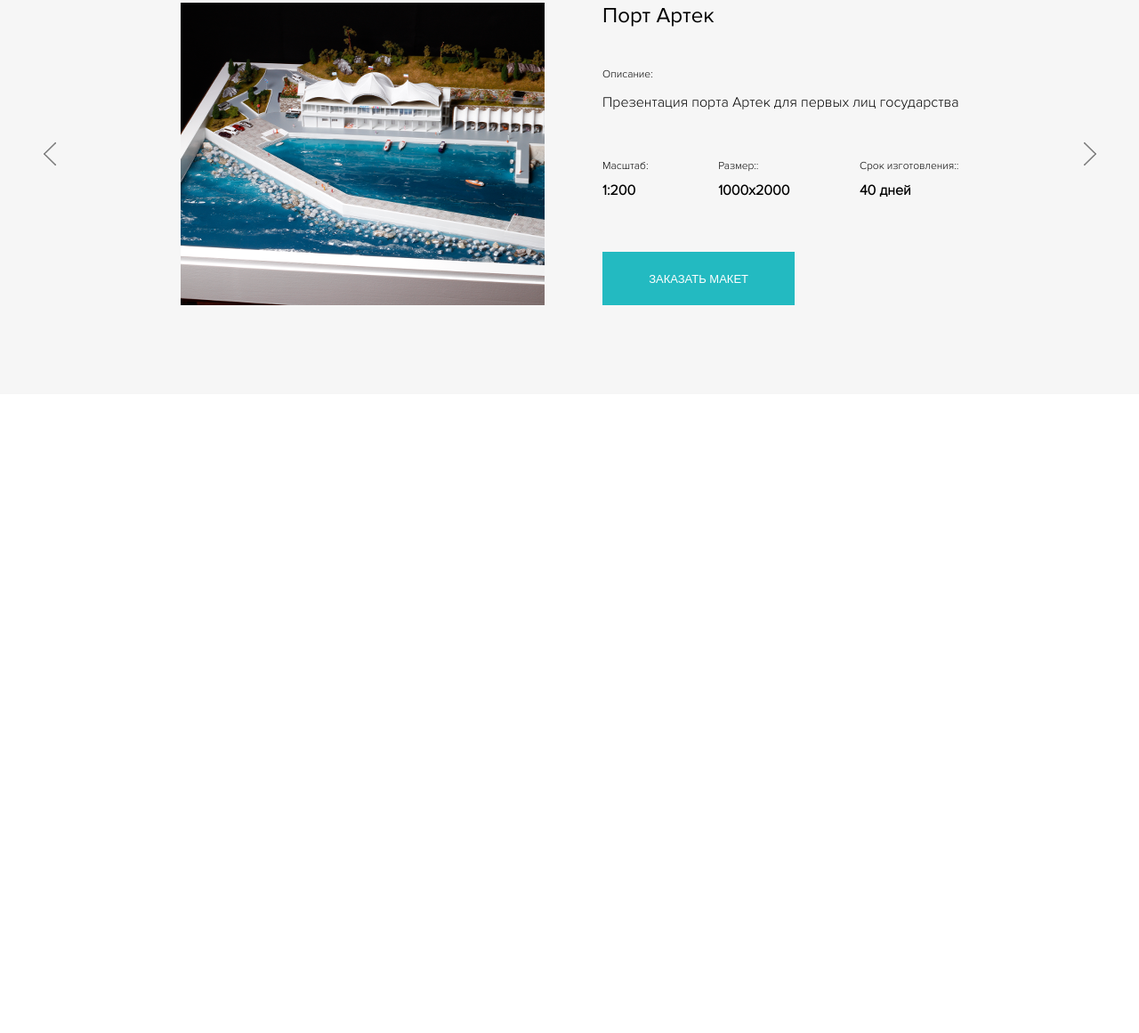
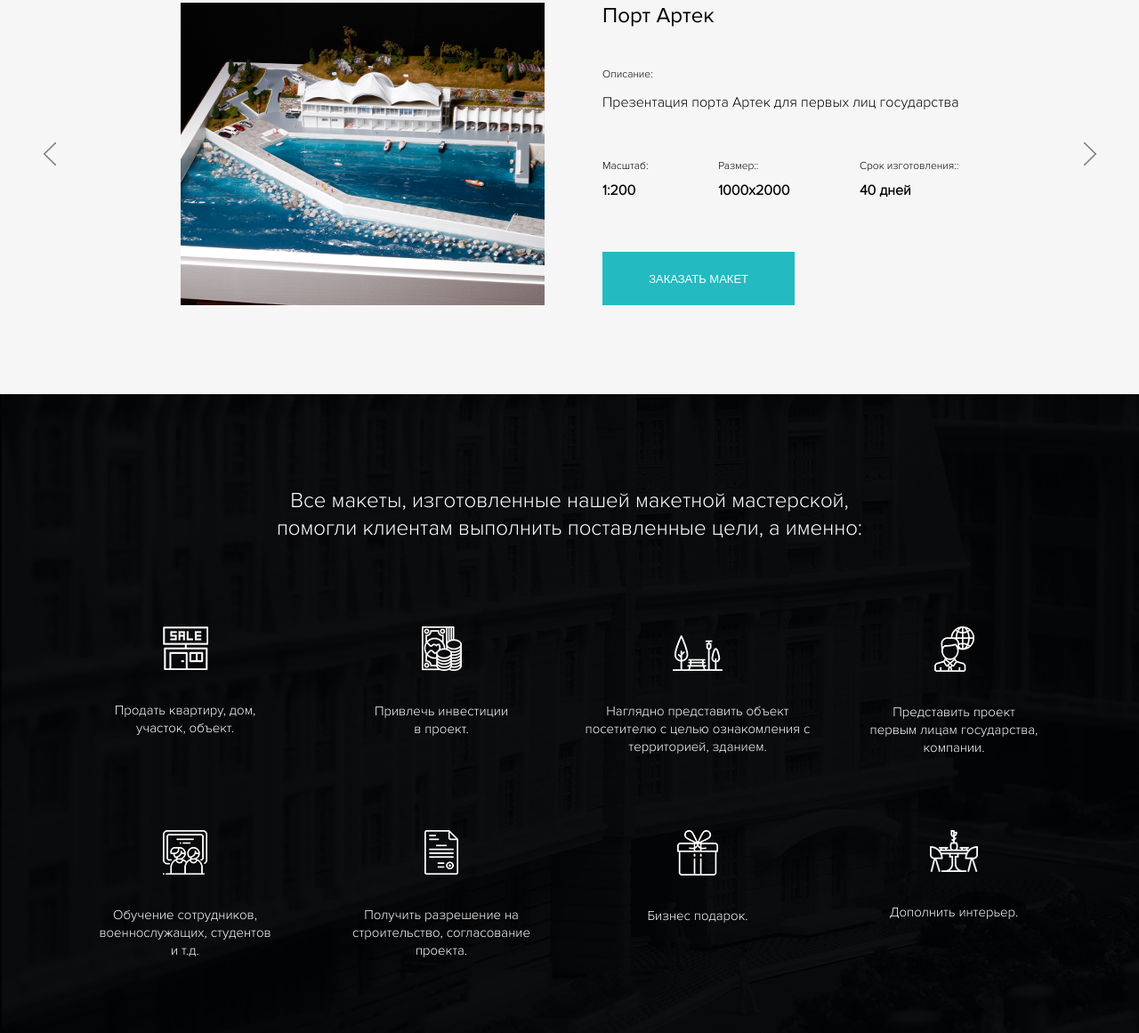
Before and after one commit to ridiculousdwarf1999/web-end, a plain HTML site: page src/index.html in a window 1280 px wide. Shown: the part 2857-4018 px from the top of the page at 89% size. Before the commit the page ends 3300 px from the top, so only its background shows below. Drawn offline with Linux system fonts and the light colour scheme.

Commit message:
Сверстал секцию goal

```diff
--- a/src/index.html
+++ b/src/index.html
@@ -287,6 +287,69 @@
     </section>
     <!-- /.portfolio -->
 
+    <section class="goal">
+      <div class="container">
+        <div class="goal-block">
+          <p class="goal__title">
+            Все макеты, изготовленные нашей макетной мастерской, помогли клиентам выполнить поставленные цели, а именно:
+          </p>
+          <div class="goals">
+            <div class="goals__item">
+              <div class="goals__image image-1"><img src="img/goal/img-1.png" alt="Image"></div>
+              <span class="goals__text text-1">
+                Продать квартиру, дом, участок, объект.
+              </span>
+            </div>
+            <div class="goals__item">
+              <div class="goals__image image-2"><img src="img/goal/img-2.png" alt="Image"></div>
+              <span class="goals__text text-2">
+                Привлечь инвестиции в проект.
+              </span>
+            </div>
+            <div class="goals__item">
+              <div class="goals__image image-3"><img src="img/goal/img-3.png" alt="Image"></div>
+              <span class="goals__text text-3">
+                Наглядно представить объект посетителю с целью ознакомления
+                с территорией, зданием.
+              </span>
+            </div>
+            <div class="goals__item">
+              <div class="goals__image image-4"><img src="img/goal/img-4.png" alt="Image"></div>
+              <span class="goals__text text-4">
+                Представить проект
+                первым лицам государства,
+                компании.
+              </span>
+            </div>
+            <div class="goals__item">
+              <div class="goals__image image-5"><img src="img/goal/img-5.png" alt="Image"></div>
+              <span class="goals__text text-5">
+                Обучение сотрудников, военнослужащих,  студентов
+                и т.д.
+              </span>
+            </div>
+            <div class="goals__item">
+              <div class="goals__image image-6"><img src="img/goal/img-6.png" alt="Image"></div>
+              <span class="goals__text text-6">
+                Получить разрешение на строительство, согласование проекта.
+              </span>
+            </div>
+            <div class="goals__item">
+              <div class="goals__image image-7"><img src="img/goal/img-7.png" alt="Image"></div>
+              <span class="goals__text text-7">Бизнес подарок.</span>
+            </div>
+            <div class="goals__item">
+              <div class="goals__image image-8"><img src="img/goal/img-8.png" alt="Image"></div>
+              <span class="goals__text text-8">Дополнить интерьер.</span>
+            </div>
+          </div>
+        </div>
+        <!-- /.goal-block -->
+      </div>
+      <!-- /.container -->
+    </section>
+    <!-- /.goal -->
+
   </main>
 
   <div class="modal" id="modal">
--- /dev/null
+++ b/src/sass/blocks/_goal.sass
@@ -0,0 +1,50 @@
+.goal
+  background: url('../img/goal/goal-bg.jpg')
+  &-block
+    padding-top: 104px
+    padding-bottom: 126px
+  &__title
+    max-width: 675px
+    text-align: center
+    margin: auto
+    font-size: 24px
+    font-weight: 400
+    line-height: 31px
+    color: #ffffff
+    margin-bottom: 95px
+.goals
+  display: flex
+  justify-content: space-between
+  flex-wrap: wrap
+  &__item
+    flex-basis: 25%
+    display: flex
+    flex-direction: column
+    align-items: center
+    margin-bottom: 83px
+    &:nth-child(5)
+      margin-bottom: 0
+    &:nth-child(6)
+      margin-bottom: 0
+    &:nth-child(7)
+      margin-bottom: 0
+    &:nth-child(8)
+      margin-bottom: 0
+    &:nth-child(3)
+      padding-top: 10px
+  &__image
+    margin-bottom: 35px
+  &__text
+    display: block
+    max-width: 260px
+    text-align: center
+    font-size: 15px
+    font-weight: 300
+    line-height: 20px
+    color: #ffffff
+.text-1, .text-5
+  max-width: 200px
+.text-2
+  max-width: 160px
+.text-4
+  max-width: 190px
--- a/src/sass/style.sass
+++ b/src/sass/style.sass
@@ -7,3 +7,4 @@
 @import 'blocks/fonts'
 @import 'blocks/modal'
 @import 'blocks/portfolio'
+@import 'blocks/goal'
```
Also changed, not shown: src/css/style.css, src/img/goal/goal-bg.jpg (added), src/img/goal/img-1.png (added), src/img/goal/img-2.png (added), src/img/goal/img-3.png (added), src/img/goal/img-4.png (added), src/img/goal/img-5.png (added), src/img/goal/img-6.png (added), src/img/goal/img-7.png (added), src/img/goal/img-8.png (added), 1 other file.
